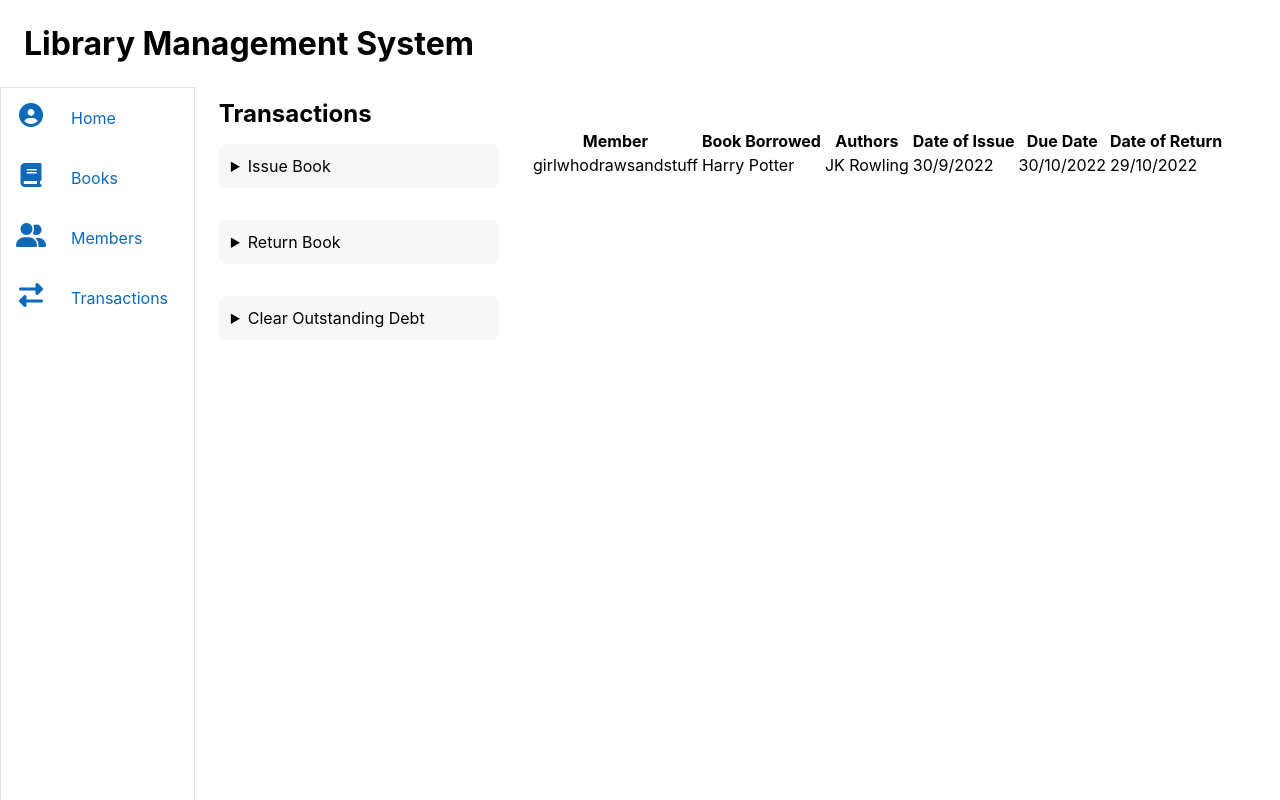
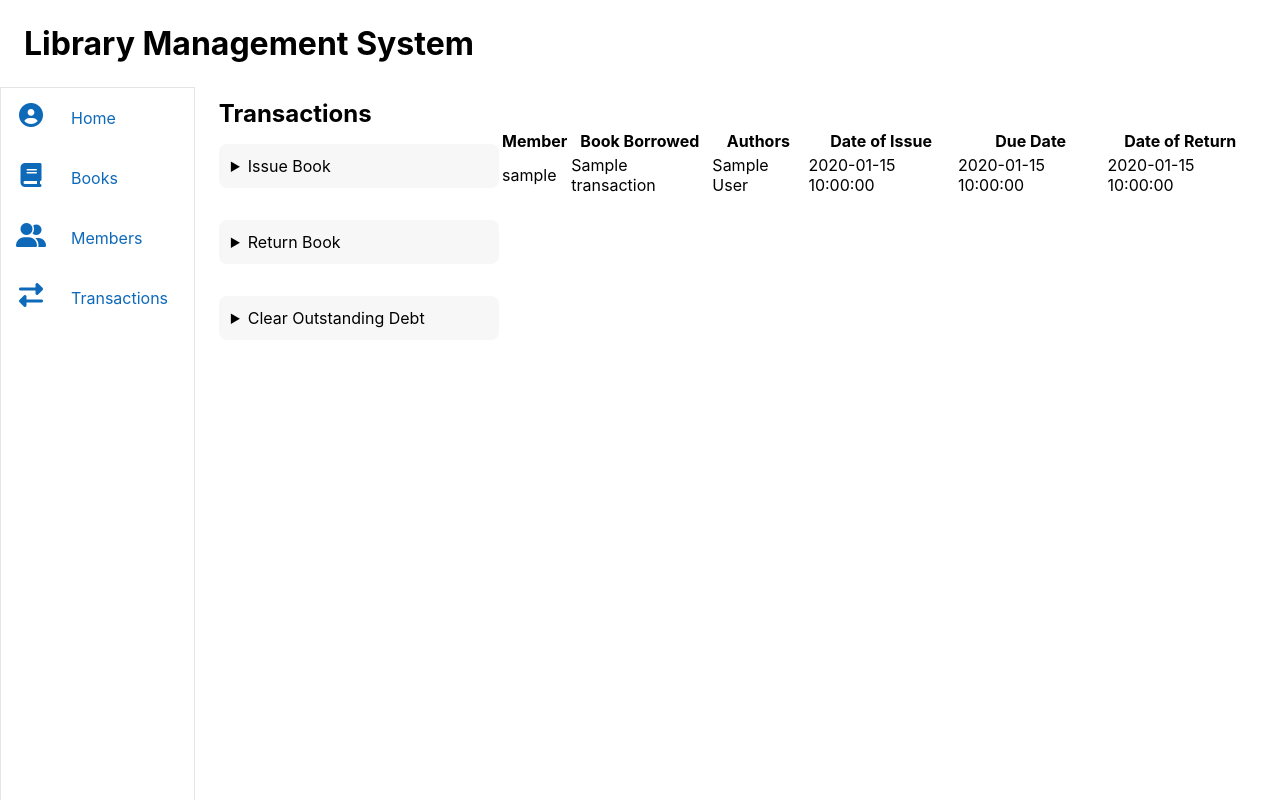
Before and after one commit to girlwhodrawsandstuff/library-management-system, a Flask app: page /transactions in a window 1280 px wide. Run offline with Flask 2, Linux system fonts and the light colour scheme; tables that the repository leaves empty hold one stand-in row (values such as "Sample post"); some libraries are stand-ins or nearby versions.

Commit message:
feat: add option to issue new book and add to transactions

```diff
--- a/app.py
+++ b/app.py
@@ -2,6 +2,7 @@ from flask import Flask, render_template, request, redirect, url_for
 import uuid
 import requests
 from flask_sqlalchemy import SQLAlchemy
+import datetime
 
 # This assumes that one member can borrow one book at a time
 # But a book can be borrowed by many members as long as
@@ -38,6 +39,7 @@ class Members(db.Model):
     first_name = db.Column(db.String(100), nullable=False)
     last_name = db.Column(db.String(100), nullable=False)
     outstanding_debt = db.Column(db.Integer)
+    has_borrowed = db.Column(db.Boolean, default=False)
     borrowed_from_date = db.Column(db.DateTime)
     borrowed_to_date = db.Column(db.DateTime)
     actual_return_date = db.Column(db.DateTime)
@@ -46,8 +48,9 @@ class Members(db.Model):
 
 class Transactions(db.Model):
     transaction_id = db.Column(db.Integer, primary_key=True, nullable=False)
-    username = db.Column(db.String(20))
-    title = db.Column(db.String(250))
+    book_id = db.Column(db.String(250), nullable=False)
+    username = db.Column(db.String(20), nullable=False)
+    title = db.Column(db.String(250), nullable=False)
     authors = db.Column(db.String(250))
     date_of_issue = db.Column(db.DateTime)
     due_date = db.Column(db.DateTime)
@@ -68,7 +71,7 @@ def add_to_database(list_of_dicts):
         return
     for d in list_of_dicts:
         book_item = remove_dict_key_whitespaces(d)
-        book_entry = Books(**book_item, no_of_copies_total=1)
+        book_entry = Books(**book_item, no_of_copies_total=1, no_of_copies_current=1)
         db.session.add(book_entry)
         db.session.commit()
 
@@ -103,7 +106,7 @@ def add_to_books():
         return "This book is already in stock"
 
     new_book = Books(bookID=book_id, title=title, authors=authors, isbn=isbn, publisher=publisher,
-                     no_of_copies_total=quantity)
+                     no_of_copies_total=quantity, no_of_copies_current=quantity)
     db.session.add(new_book)
     db.session.commit()
     return redirect(url_for("books"))
@@ -151,7 +154,51 @@ def delete_member(member_id):
 
 @app.route('/transactions', methods=["GET"])
 def transactions():
-    return render_template("transactions.html")
+    transactions_list = Transactions.query.all()
+    return render_template("transactions.html", transactions_list=transactions_list)
+
+
+@app.route('/issue-book', methods=["POST"])
+def issue_book():
+    username = request.form.get("username")
+    member = Members.query.filter_by(username=username).first()
+    username_rows = Members.query.filter_by(username=username).count()
+    book_id = request.form.get("book-id")
+    book = Books.query.filter_by(bookID=book_id)
+    book_item = book.first()
+    book_rows = book.count()
+    date_of_issue_string = request.form.get("date-of-issue")
+    datetime_of_issue = datetime.datetime.strptime(date_of_issue_string, "%Y-%m-%d")
+    date_of_issue = datetime_of_issue.date()
+    due_datetime = date_of_issue + datetime.timedelta(days=30)
+    due_date = due_datetime
+    current_stock = book_item.no_of_copies_current
+
+    print(username_rows)
+
+    if username_rows == 0:
+        return "Username does not exist"
+
+    elif book_rows == 0:
+        return "Book does not exist"
+
+    elif current_stock < 1:
+        return "There is not sufficient stock of this book"
+
+    elif member.has_borrowed:
+        return "This member has already borrowed a book"
+
+    title = book_item.title
+    authors = book_item.authors
+    book_item.no_of_copies_current = current_stock - 1
+    member.has_borrowed = True
+
+    new_transaction = Transactions(book_id=book_id, username=username, title=title, authors=authors,
+                                   date_of_issue=date_of_issue, due_date=due_date)
+    db.session.add(new_transaction)
+    db.session.commit()
+
+    return redirect(url_for("transactions"))
 
 
 if __name__ == "__main__":
--- a/templates/transactions.html
+++ b/templates/transactions.html
@@ -25,7 +25,7 @@
             <div class="transaction__container">
               <details class="transaction__detail">
                 <summary>Issue Book</summary>
-                <form class="transaction__form">
+                <form class="transaction__form" action="/issue-book" method="post">
                   <div class="transaction__form__item">
                     <label for="username">Username</label>
                     <input type="text" name="username" required />
@@ -33,14 +33,6 @@
                   <div class="transaction__form__item">
                     <label for="book-id">Book ID</label>
                     <input type="text" name="book-id" required />
-                  </div>
-                  <div class="transaction__form__item">
-                    <label for="title">Book Title</label>
-                    <input type="text" name="title" required />
-                  </div>
-                  <div class="transaction__form__item">
-                    <label for="authors">Book Authors</label>
-                    <input type="text" name="authors" required />
                   </div>
                   <div class="transaction__form__item">
                     <label for="date-of-issue">Date of Issue</label>
@@ -99,14 +91,16 @@
                   </tr>
                 </thead>
                 <tbody>
+                  {% for transaction in transactions_list %}
                   <tr>
-                    <td>girlwhodrawsandstuff</td>
-                    <td>Harry Potter</td>
-                    <td>JK Rowling</td>
-                    <td>30/9/2022</td>
-                    <td>30/10/2022</td>
-                    <td>29/10/2022</td>
+                    <td>{{ transaction.username }}</td>
+                    <td>{{ transaction.title }}</td>
+                    <td>{{ transaction.authors }}</td>
+                    <td>{{ transaction.date_of_issue }}</td>
+                    <td>{{ transaction.due_date }}</td>
+                    <td>{{ transaction.date_of_return }}</td>
                   </tr>
+                  {% endfor %}
                 </tbody>
               </table>
             </div>
```
